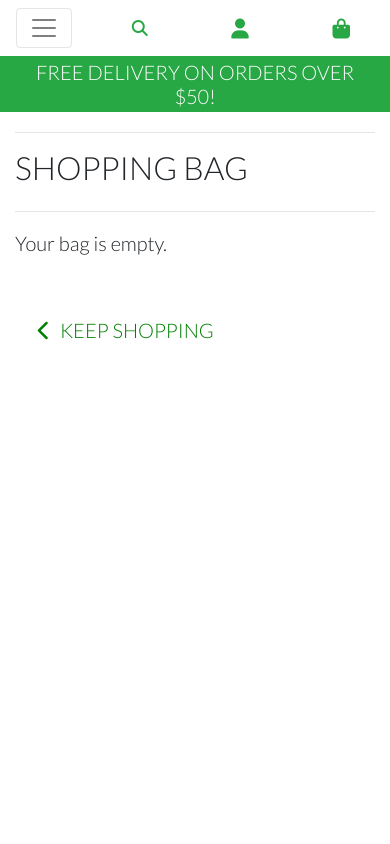
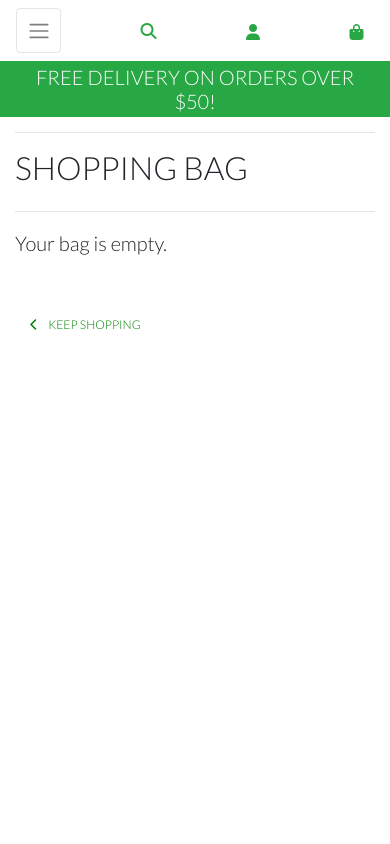
Before and after one commit to Code-Institute-Submissions/wujiaan2022-Sattvic-Food, a Django app: page /bag/ in a window 390 px wide. Run offline with Django 3.2, Linux system fonts and the light colour scheme; some libraries are stand-ins or nearby versions.

Commit message:
fixed base css for mobile screen

```diff
--- a/static/css/base.css
+++ b/static/css/base.css
@@ -243,4 +243,40 @@ i {
     body {
         height: calc(100vh - 116px);
     }
+
+    .display-4.text-home {
+        font-size: 2rem;
+    }
+
+    .nav-link {
+        padding: 0.15rem;
+    }
+
+    .nav-link i.fa-lg {
+        font-size: 1rem;
+    }
+
+    .navbar-toggler {
+        padding: .6rem .6rem;
+        font-size: 1rem;
+    }
+
+    #delivery-banner h4 {
+        font-size: .9rem;
+    }
+
+    .btn.shop-now-button.rounded-0,
+    .btn.keep-shopping-button.rounded-0 {
+        padding: .375rem .375rem;
+    }
+
+    .btn.shop-now-button.rounded-0.btn-lg,
+    .btn.keep-shopping-button.rounded-0.btn-lg {
+        padding: .375rem .375rem;
+        font-size: .75rem;
+    }
+
+    .increment-qty, .decrement-qty {
+        padding: .25rem .5rem !important;
+    }
 }
```
Also changed, not shown: home/templates/home/index.html (+4 -4 lines).
